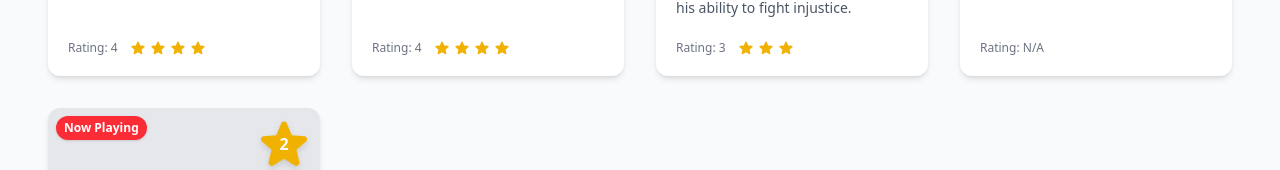
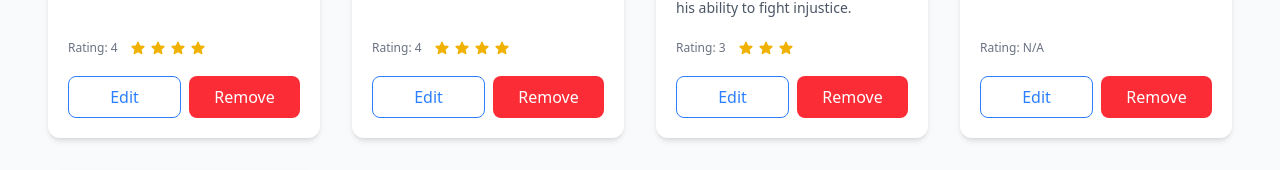
Before and after one commit to ivanastojanova/movie-log-lab, a React (Vite) app: page / in a window 1280 px wide. Shown: the part 629-799 px from the top of the page. Built offline with nearby package versions, Linux system fonts and the light colour scheme; the HTML template or start-up script is replaced by a standard one.

Commit message:
movie item edit remove, selected movie

```diff
--- a/src/App.jsx
+++ b/src/App.jsx
@@ -3,12 +3,24 @@ import { ALL_MOVIES } from "./data/movies";
 import MovieItem from "./components/movie-item";
 import MovieForm from "./components/movie-form";
 
-// Set to one of ALL_MOVIES.items to test edit mode, or null for add mode
-const currentMovie = null;
-
 export default function App() {
   const movies = ALL_MOVIES.items;
   const [isFormOpen, setIsFormOpen] = useState(false);
+  const [selectedMovie, setSelectedMovie] = useState(null);
+
+  function handleAdd() {
+    setSelectedMovie(null);
+    setIsFormOpen(true);
+  }
+
+  function handleEdit(movie) {
+    setSelectedMovie(movie);
+    setIsFormOpen(true);
+  }
+
+  function handleRemove(movie) {
+    console.log("remove", movie);
+  }
 
   function handleSave(movieData) {
     console.log(movieData);
@@ -22,7 +34,7 @@ export default function App() {
 
   return (
     <div className="app">
-      <button className="btn btn-primary" onClick={() => setIsFormOpen(true)}>
+      <button className="btn btn-primary" onClick={handleAdd}>
         Add Movie
       </button>
 
@@ -33,7 +45,7 @@ export default function App() {
         >
           <div onClick={(e) => e.stopPropagation()}>
             <MovieForm
-              movie={currentMovie}
+              movie={selectedMovie}
               onSave={handleSave}
               onCancel={handleCancel}
             />
@@ -43,7 +55,12 @@ export default function App() {
 
       <div className="movie-list">
         {movies.map((movie) => (
-          <MovieItem key={movie.id} movie={movie} />
+          <MovieItem
+            key={movie.id}
+            movie={movie}
+            onEdit={handleEdit}
+            onRemove={handleRemove}
+          />
         ))}
       </div>
     </div>
--- a/src/components/movie-item/index.jsx
+++ b/src/components/movie-item/index.jsx
@@ -1,7 +1,7 @@
 import MoviePoster from "./poster";
 import MovieDetails from "./details";
 
-export default function MovieItem({ movie }) {
+export default function MovieItem({ movie, onEdit, onRemove }) {
   const { name, image, rating, inTheaters, genres, description } = movie;
 
   return (
@@ -18,6 +18,17 @@ export default function MovieItem({ movie }) {
         description={description}
         rating={rating}
       />
+      <div className="flex gap-2 px-5 pb-5">
+        <button className="btn btn-secondary flex-1" onClick={() => onEdit(movie)}>
+          Edit
+        </button>
+        <button
+          className="btn flex-1 bg-red-500 hover:bg-red-600 text-white focus:ring-red-400 hover:shadow-md"
+          onClick={() => onRemove(movie)}
+        >
+          Remove
+        </button>
+      </div>
     </div>
   );
 }
```
